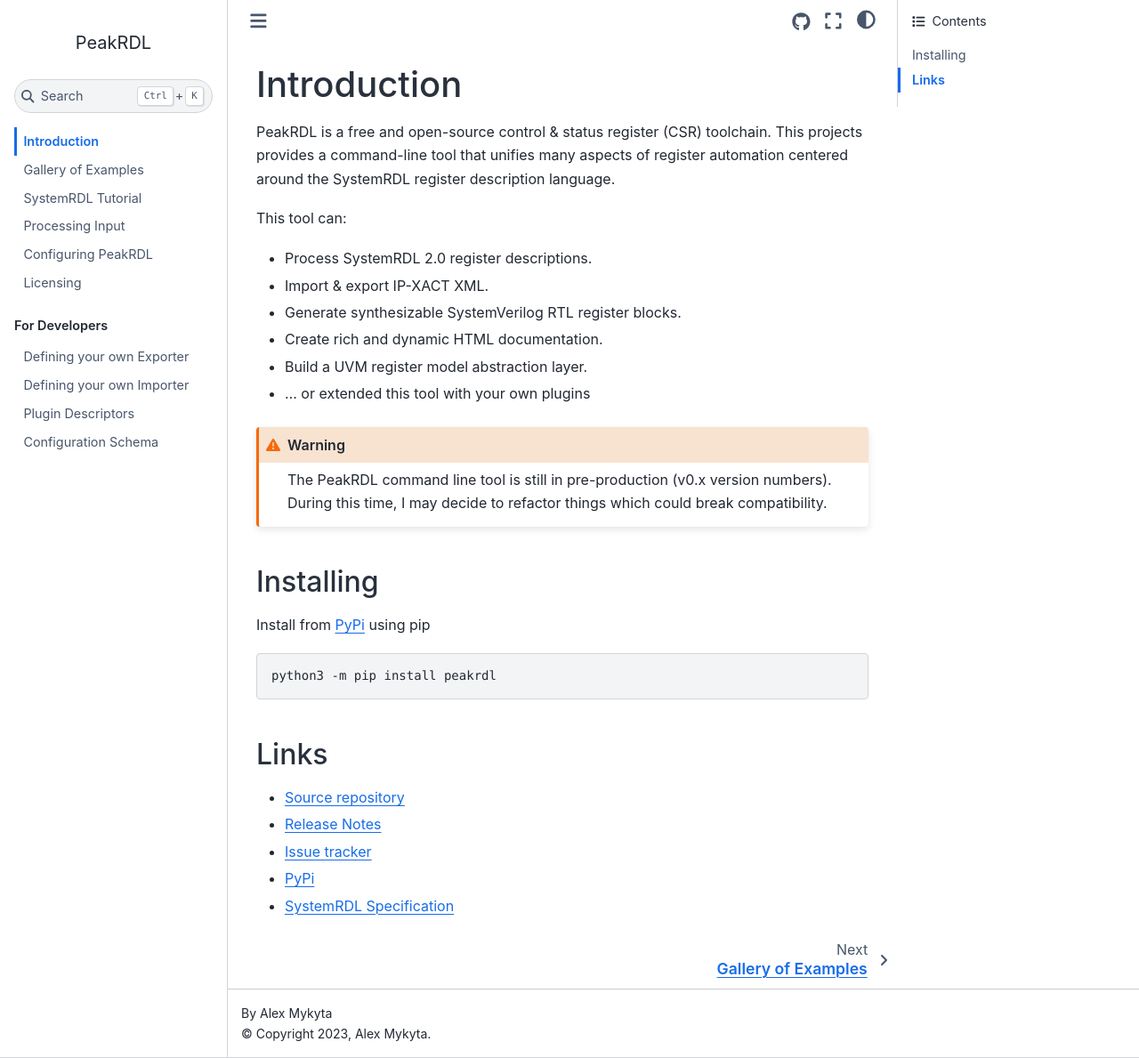
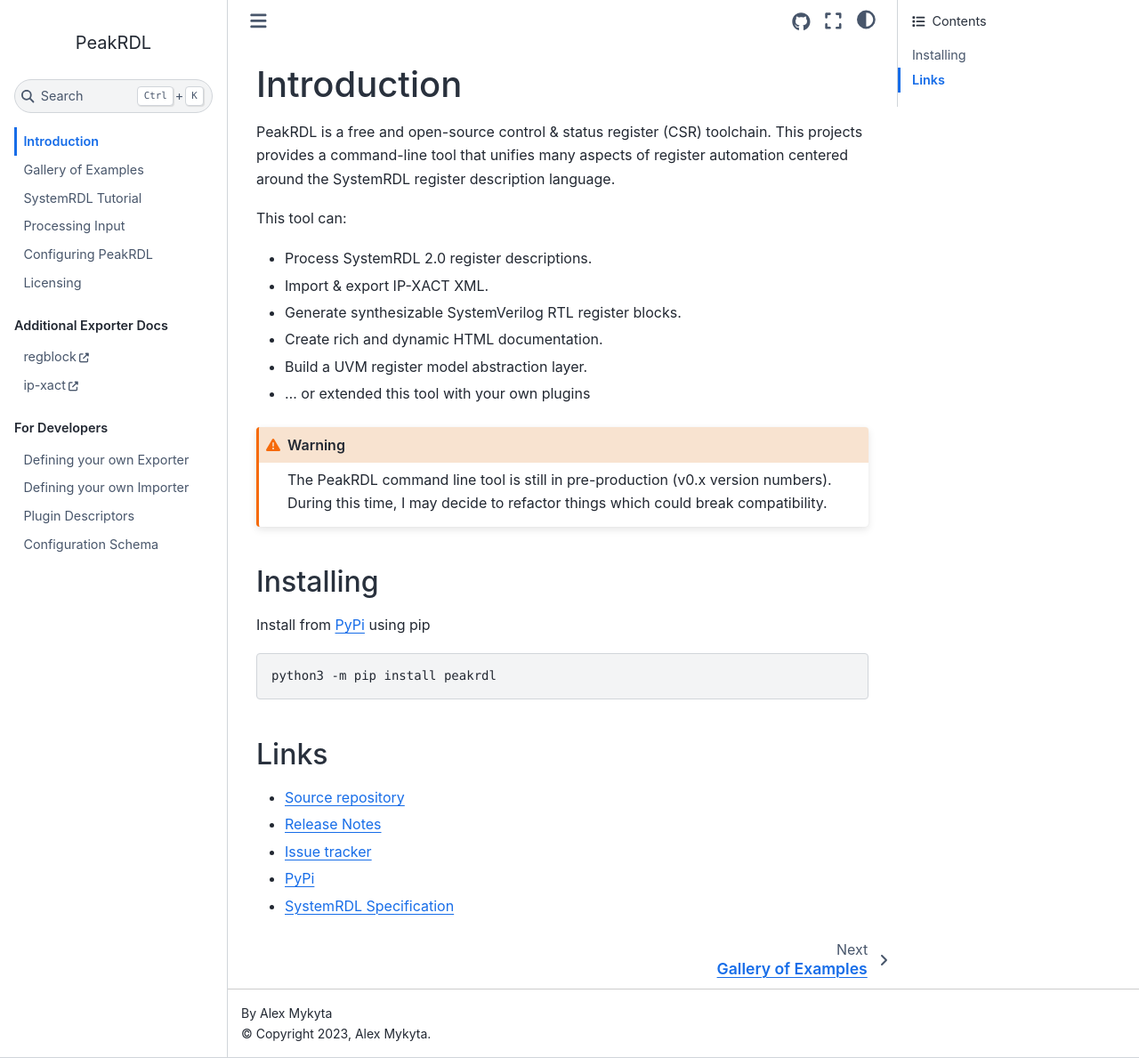
Before and after one commit to SystemRDL/PeakRDL, a Sphinx documentation site: the page built from docs/index.rst, in a window 1280 px wide and 1189 px high. Shown: the whole window at 89% size. Built offline with Sphinx 7.4.7 and the Sphinx Book theme 1.1.4, drawn with Linux system fonts in a browser that asks for light colours.

Commit message:
add links to other docs

```diff
--- a/docs/index.rst
+++ b/docs/index.rst
@@ -55,6 +55,13 @@
 
 .. toctree::
     :hidden:
+    :caption: Additional Exporter Docs
+
+    regblock <https://peakrdl-regblock.readthedocs.io/en/latest>
+    ip-xact <https://peakrdl-ipxact.readthedocs.io/en/latest/exporter.html>
+
+.. toctree::
+    :hidden:
     :caption: For Developers
 
     for-devs/exporter-plugin
```
